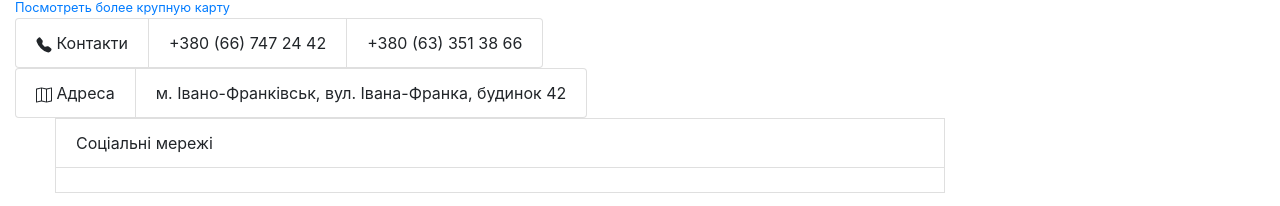
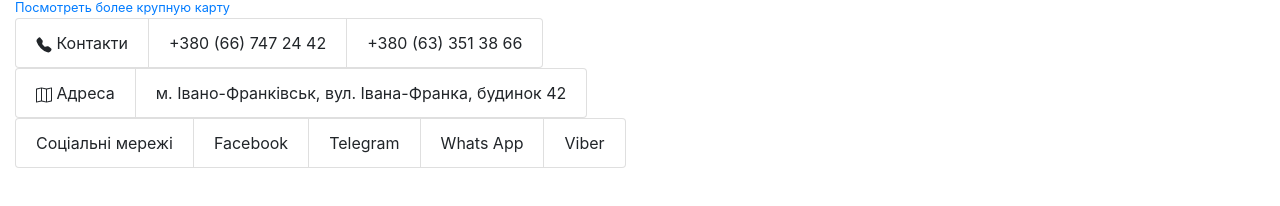
Before and after one commit to NikitaYaskin/BarberSite, a plain HTML site: page index.html in a window 1280 px wide. Shown: the part 1297-1503 px from the top of the page. After the commit the page ends 1465 px from the top, so only its background shows below. Drawn offline with nearby package versions, Linux system fonts and the light colour scheme.

Commit message:
Add element to footer

```diff
--- a/index.html
+++ b/index.html
@@ -68,9 +68,12 @@
                   </svg> Адреса</li>
                  <li class="list-group-item">м. Івано-Франківськ, вул. Івана-Франка, будинок 42</li>
                </ul>
-               <ul>
+               <ul class="list-group list-group-horizontal-xl">
                   <li class="list-group-item">Соціальні мережі</li>
-                  <li class="list-group-item"></li>
+                  <li class="list-group-item">Facebook</li>
+                  <li class="list-group-item">Telegram</li>
+                  <li class="list-group-item">Whats App</li>
+                  <li class="list-group-item">Viber</li>
                </ul>
             </div>
       </footer>
```
